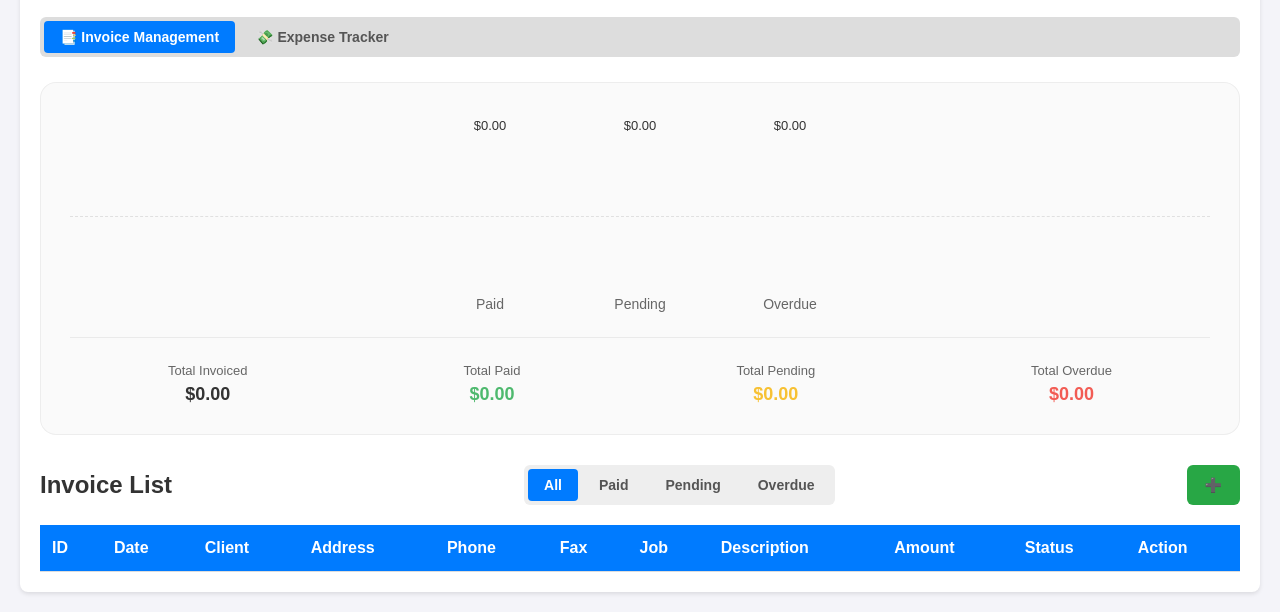
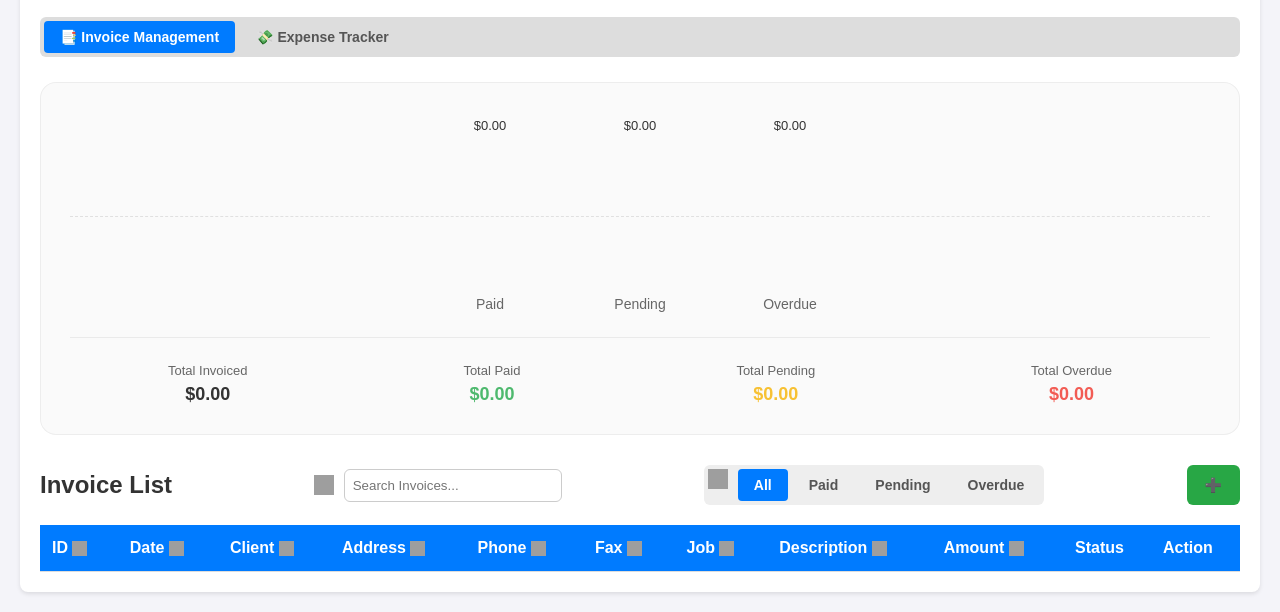
Before and after one commit to burchnb/Precision-Workz, a plain HTML site: page mobilev5.html in a window 1280 px wide. Shown: the part 204-816 px from the top of the page. Drawn offline with Linux system fonts and the light colour scheme; grey boxes are pictures that could not be loaded.

Commit message:
added search and started sort functions

```diff
--- a/mobilev5.html
+++ b/mobilev5.html
@@ -211,7 +211,13 @@
             background-color: #007BFF;
             color: white;
         }
-
+        .sort-icon {
+            width: 15px;
+            height: 15px;
+            vertical-align: middle;
+            margin-right: 5px;
+            color:white;
+        }
         /* Badges */
         .badge {
             display: inline-block;
@@ -404,7 +410,12 @@
             <!-- Invoice Controls Header Row -->
             <div class="table-header-row">
                 <h2>Invoice List</h2>
+                <div class="search-container">
+                    <img src="https://img.icons8.com/ios-glyphs/30/000000/search--v1.png" alt="Search Icon" style="width: 20px; height: 20px; vertical-align: middle; margin-right: 5px;">
+                    <input type="text" id="invoice-search" placeholder="Search Invoices..." oninput="filterList('invoices')" style="padding: 8px; border-radius: 6px; border: 1px solid #ccc; width: 200px;">
+                </div>
                 <div class="inv-filter-group filter-group">
+                    <img src="https://img.icons8.com/ios-glyphs/30/000000/filter--v1.png" alt="Filter Icon" style="width: 20px; height: 20px; vertical-align: middle; margin-right: 5px;">
                     <button class="filter-btn active" id="inv-filter-all" onclick="setFilter('all', 'invoices')">All</button>
                     <button class="filter-btn" id="inv-filter-paid" onclick="setFilter('paid', 'invoices')">Paid</button>
                     <button class="filter-btn" id="inv-filter-pending" onclick="setFilter('pending', 'invoices')">Pending</button>
@@ -419,7 +430,17 @@
             <table>
                 <thead>
                     <tr>
-                        <th>ID</th><th>Date</th><th>Client</th><th>Address</th><th>Phone</th><th>Fax</th><th>Job</th><th>Description</th><th>Amount</th><th>Status</th><th>Action</th>
+                        <th>ID <img class="sort-icon" src="https://img.icons8.com/ios-glyphs/30/000000/sort--v1.png" alt="Sort Icon" onclick="sortTable(1)"></th>
+                        <th>Date <img class="sort-icon" src="https://img.icons8.com/ios-glyphs/30/000000/sort--v1.png" alt="Sort Icon" onclick="sortTable(2)"></th>
+                        <th>Client <img class="sort-icon" src="https://img.icons8.com/ios-glyphs/30/000000/sort--v1.png" alt="Sort Icon" onclick="sortTable(3)"></th>
+                        <th>Address <img class="sort-icon" src="https://img.icons8.com/ios-glyphs/30/000000/sort--v1.png" alt="Sort Icon" onclick="sortTable(4)"></th>
+                        <th>Phone <img class="sort-icon" src="https://img.icons8.com/ios-glyphs/30/000000/sort--v1.png" alt="Sort Icon" onclick="sortTable(5)"></th>
+                        <th>Fax <img class="sort-icon" src="https://img.icons8.com/ios-glyphs/30/000000/sort--v1.png" alt="Sort Icon" onclick="sortTable(6)"></th>
+                        <th>Job <img class="sort-icon" src="https://img.icons8.com/ios-glyphs/30/000000/sort--v1.png" alt="Sort Icon" onclick="sortTable(7)"></th>
+                        <th>Description <img class="sort-icon" src="https://img.icons8.com/ios-glyphs/30/000000/sort--v1.png" alt="Sort Icon" onclick="sortTable(8)"></th>
+                        <th>Amount <img class="sort-icon" src="https://img.icons8.com/ios-glyphs/30/000000/sort--v1.png" alt="Sort Icon" onclick="sortTable(9)"></th>
+                        <th>Status</th>
+                        <th>Action</th>
                     </tr>
                 </thead>
                 <tbody id="invoice-table-body"></tbody>
@@ -441,7 +462,12 @@
 
             <div class="table-header-row">
                 <h2>Expense Log</h2>
+                <div class="search-container">
+                    <img src="https://img.icons8.com/ios-glyphs/30/000000/search--v1.png" alt="Search Icon" style="width: 20px; height: 20px; vertical-align: middle; margin-right: 5px;">
+                    <input type="text" id="expense-search" placeholder="Search Expenses..." oninput="filterList('expenses')" style="padding: 8px; border-radius: 6px; border: 1px solid #ccc; width: 200px;">
+                </div>
                 <div id="expenseCategory" class="exp-filter-group">
+                    <img src="https://img.icons8.com/ios-glyphs/30/000000/filter--v1.png" alt="Filter Icon" style="width: 20px; height: 20px; vertical-align: middle; margin-right: 5px;">
                 </div>
                 <div class="btn-group">
                     <button class="add-btn" style="background-color: #dc3545;" title="Create New Expense" onclick="createNewExpenseRow()">➕</button>
@@ -508,6 +534,49 @@
             event.returnValue = true;
         }
     });
+    function sortTable(columnIndex) {
+        const listType = activeTab === "invoices" ? "invoices" : "expenses";
+        const tableBody = document.getElementById(listType + "-table-body");
+        const rowsArray = Array.from(tableBody.rows);
+        const isNumericColumn = columnIndex === 1 || columnIndex === 9; // Date or Amount columns
+        const isDateColumn = columnIndex === 1; // Date column
+        const isAmountColumn = columnIndex === 9; // Amount column
+        const currentSortOrder = tableBody.dataset.sortOrder || "asc";
+        const newSortOrder = currentSortOrder === "asc" ? "desc" : "asc";
+
+        rowsArray.sort((a, b) => {
+            let aValue = a.cells[columnIndex].innerText.trim();
+            let bValue = b.cells[columnIndex].innerText.trim();
+
+            if (isDateColumn) {
+                aValue = new Date(aValue);
+                bValue = new Date(bValue);
+            } else if (isAmountColumn) {
+                aValue = parseFloat(aValue.replace(/[$,]/g, '')) || 0;
+                bValue = parseFloat(bValue.replace(/[$,]/g, '')) || 0;
+            } else {
+                aValue = aValue.toLowerCase();
+                bValue = bValue.toLowerCase();
+            }
+
+            if (aValue < bValue) return newSortOrder === "asc" ? -1 : 1;
+            if (aValue > bValue) return newSortOrder === "asc" ? 1 : -1;
+            return 0;
+        });
+
+        // Re-append sorted rows to the table body
+        rowsArray.forEach(row => tableBody.appendChild(row));
+
+        // Update the sort order data attribute
+        tableBody.dataset.sortOrder = newSortOrder;
+    }
+    function filterList(listType) {
+        const searchTerm = document.getElementById(listType === "expenses" ? "expense-search" : "invoice-search").value.toLowerCase();
+        const filteredList = window[listType].filter(item => {
+            return Object.values(item).some(val => String(val).toLowerCase().includes(searchTerm));
+        });
+        renderTable(listType, filteredList);
+    }
     function setFilter(filterName, listType){
         const nameType = listType === "expenses" ? "exp" : "inv";
         if(listType === "expenses") currentExpenseFilter = filterName.toLowerCase();
@@ -1136,8 +1205,8 @@
         document.getElementById('lbl-expenses-title').innerText = `Total ${filterType.charAt(0).toUpperCase() + filterType.slice(1)}`;
     }
 
-function renderTable(listType){
-    const list = listType === "expenses" ? window.expenses : window.invoices;
+function renderTable(listType, filteredList = null) {
+    const list = filteredList || (listType === "expenses" ? window.expenses : window.invoices);
     const nameType = listType === "expenses" ? "exp" : "inv";
     if(listType==="invoices") checkOverdueStatus();
     const tableBody = listType ==="expenses" ? document.getElementById("expense-table-body") : document.getElementById("invoice-table-body");
```
